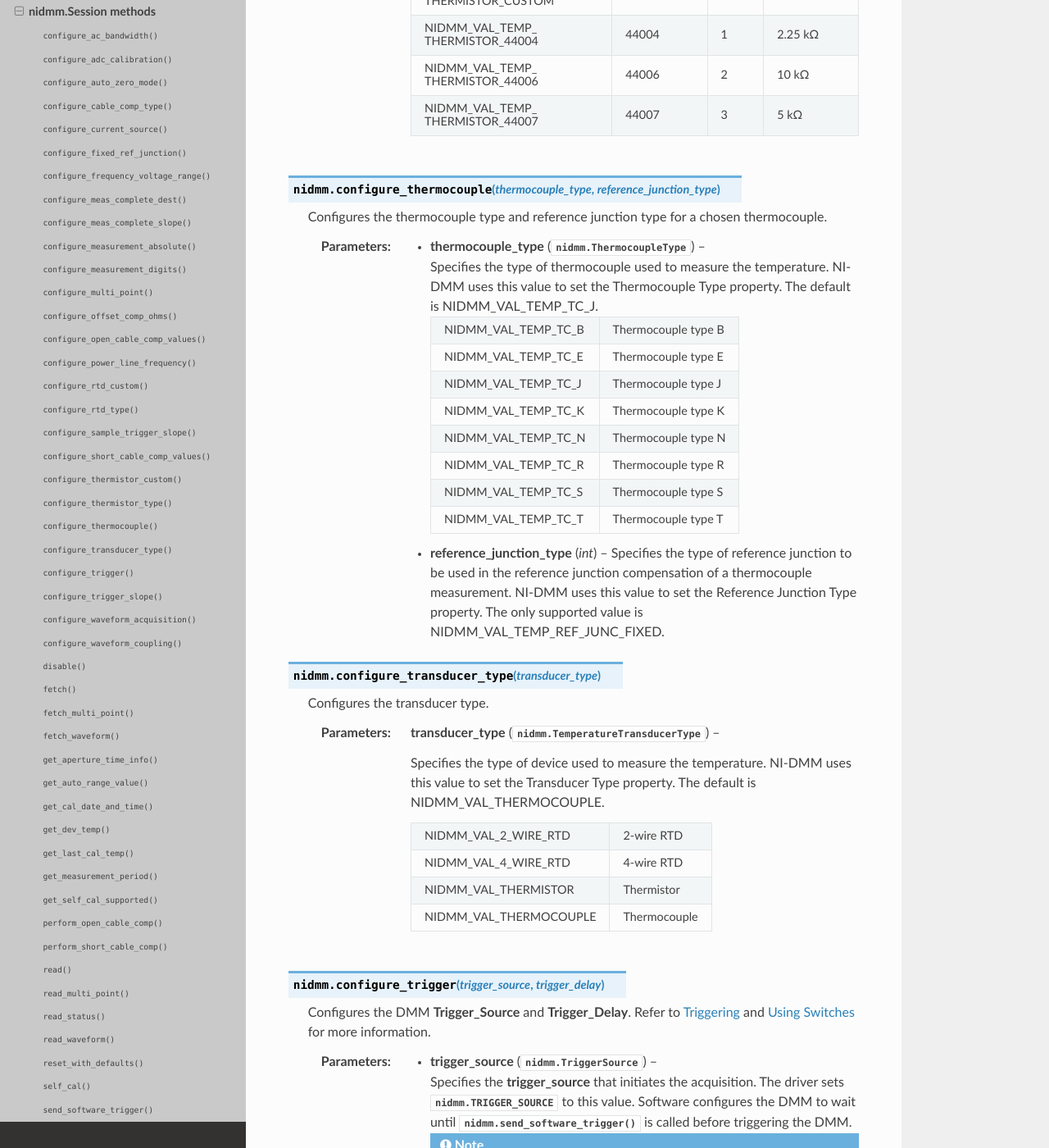
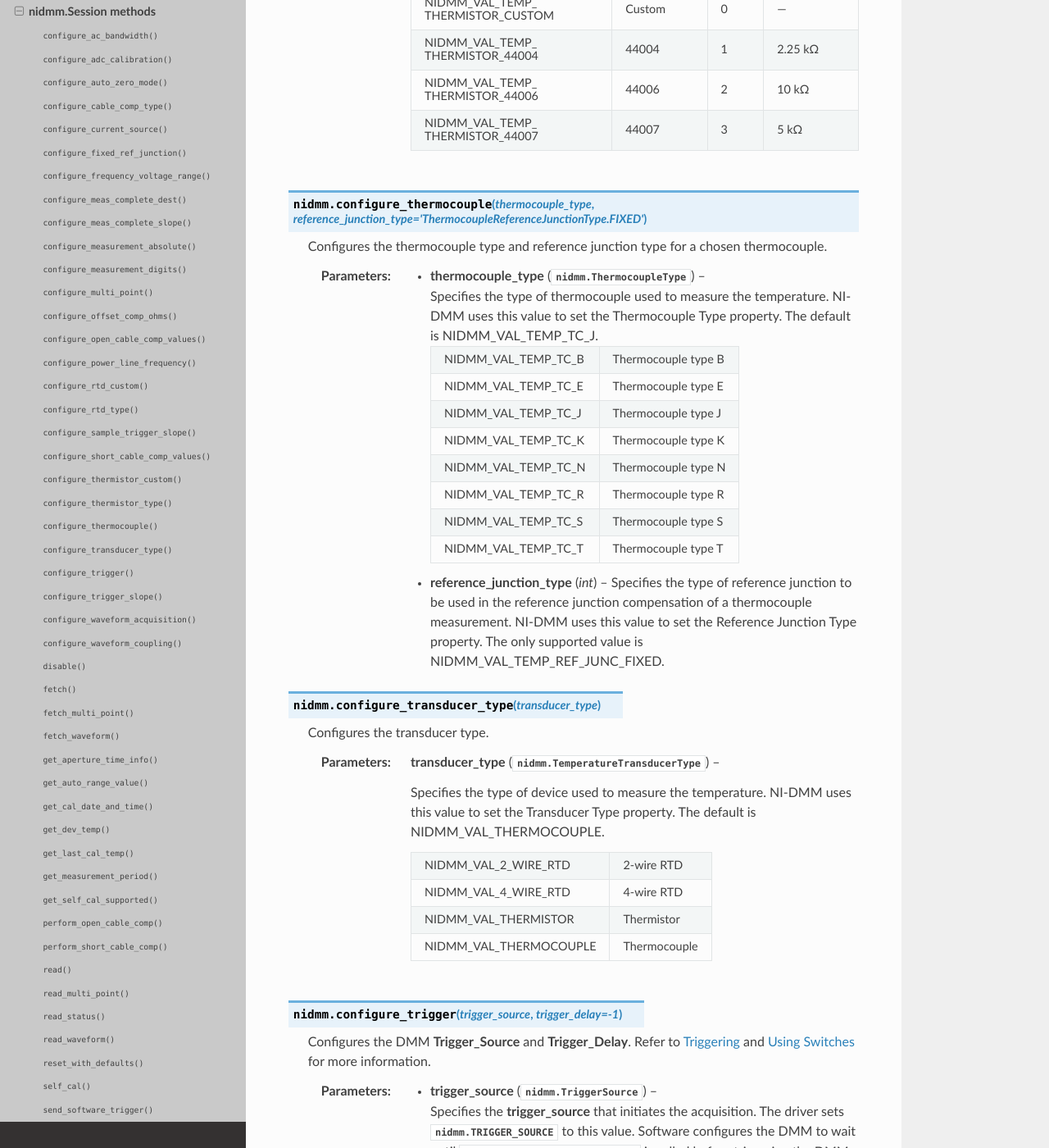
Before and after one commit to ni/nimi-python, a Sphinx documentation site: the page built from docs/nidmm/functions.rst, in a window 1280 px wide and 1400 px high, scrolled down 11227 px. Shown: the whole window at 82% size. Built offline with Sphinx 7.4.7 and the Read the Docs theme 2.0.0, drawn with Linux system fonts in a browser that asks for light colours; some of the changed text lies outside the part shown.

Commit message:
Update generated files

```diff
--- a/docs/nidmm/functions.rst
+++ b/docs/nidmm/functions.rst
@@ -417,7 +417,7 @@
 
     :type resolution_digits: float
 
-.. function:: configure_multi_point(trigger_count, sample_count, sample_trigger, sample_interval)
+.. function:: configure_multi_point(trigger_count, sample_count, sample_trigger=nidmm.SampleTrigger.IMMEDIATE, sample_interval=-1)
 
     Configures the attributes for multipoint measurements. These attributes
     include :py:data:`nidmm.TRIGGER\_COUNT`, :py:data:`nidmm.SAMPLE\_COUNT`,
@@ -769,7 +769,7 @@
 
     :type thermistor_type: :py:data:`nidmm.TemperatureThermistorType`
 
-.. function:: configure_thermocouple(thermocouple_type, reference_junction_type)
+.. function:: configure_thermocouple(thermocouple_type, reference_junction_type='ThermocoupleReferenceJunctionType.FIXED')
 
     Configures the thermocouple type and reference junction type for a
     chosen thermocouple.
@@ -841,7 +841,7 @@
 
     :type transducer_type: :py:data:`nidmm.TemperatureTransducerType`
 
-.. function:: configure_trigger(trigger_source, trigger_delay)
+.. function:: configure_trigger(trigger_source, trigger_delay=-1)
 
     Configures the DMM **Trigger\_Source** and **Trigger\_Delay**. Refer to
     `Triggering <http://zone.ni.com/reference/en-XX/help/370384T-01/dmm/trigger/>`__
@@ -1012,7 +1012,7 @@
 
 
 
-.. function:: fetch(maximum_time)
+.. function:: fetch(maximum_time=-1)
 
     Returns the value from a previously initiated measurement. You must call
     :py:func:`nidmm._initiate` before calling this function.
@@ -1047,7 +1047,7 @@
 
 
 
-.. function:: fetch_multi_point(array_size, maximum_time)
+.. function:: fetch_multi_point(array_size, maximum_time=-1)
 
     Returns an array of values from a previously initiated multipoint
     measurement. The number of measurements the DMM makes is determined by
@@ -1112,7 +1112,7 @@
 
 
 
-.. function:: fetch_waveform(array_size, maximum_time)
+.. function:: fetch_waveform(array_size, maximum_time=-1)
 
     For the NI 4080/4081/4082 and the NI 4070/4071/4072, returns an array of
     values from a previously initiated waveform acquisition. You must call
@@ -1305,7 +1305,7 @@
 
 
 
-.. function:: get_dev_temp(options)
+.. function:: get_dev_temp(options='')
 
     Returns the current **Temperature** of the device.
 
@@ -1485,7 +1485,7 @@
 
 
 
-.. function:: read(maximum_time)
+.. function:: read(maximum_time=-1)
 
     Acquires a single measurement and returns the measured value.
 
@@ -1519,7 +1519,7 @@
 
 
 
-.. function:: read_multi_point(array_size, maximum_time)
+.. function:: read_multi_point(array_size, maximum_time=-1)
 
     Acquires multiple measurements and returns an array of measured values.
     The number of measurements the DMM makes is determined by the values you
@@ -1632,7 +1632,7 @@
             +---+----------------------------+
 
 
-.. function:: read_waveform(array_size, maximum_time)
+.. function:: read_waveform(array_size, maximum_time=-1)
 
     For the NI 4080/4081/4082 and the NI 4070/4071/4072, acquires a waveform
     and returns data as an array of values or as a waveform data type. The
```
Also changed, not shown: docs/niswitch/functions.rst (+7 -7 lines), 1 other file.
